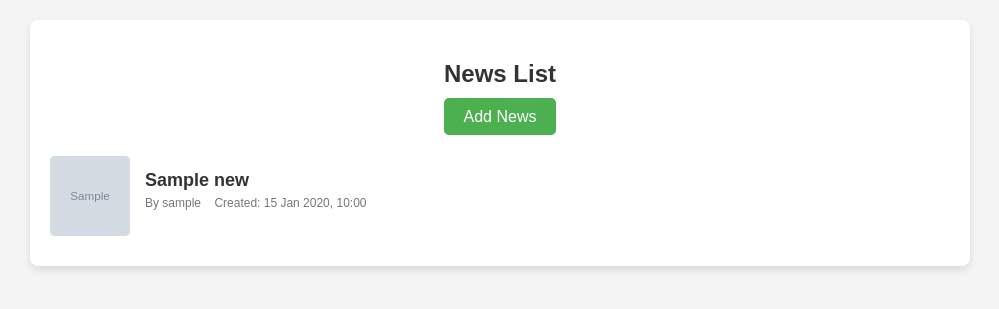
After one commit to Rashidzada/tech_blog, a Django app: template templates/news_list.html in a window 1280 px wide. The commit adds this page. Shown: the top 309 px of the page, without its empty margins (140-1139 px from the left). Run offline with Django 3.2, Linux system fonts and the light colour scheme; the template is opened without the code that fills it: most values are stand-ins (such as "Sample title", 1, 10 or a date in 2020); grey boxes marked "Sample" are stand-in pictures.

Commit message:
I have added news model with all otehr function

```diff
--- a/app/admin.py
+++ b/app/admin.py
@@ -19,3 +19,5 @@ class AdminContact(admin.ModelAdmin):
 @admin.register(models.FeedBack)
 class AdminFeedBack(admin.ModelAdmin):
     list_display = ['name','title','content','data_file']
+
+admin.site.register(models.News)
--- a/app/urls.py
+++ b/app/urls.py
@@ -4,5 +4,8 @@ urlpatterns = [
     path('',views.index, name='index'),
     path('contact/',views.contact,name='contact'),
     path('feedback/',views.feedback,name='feedback'),
-    path('display_feed_back/',views.display_feed_back,name='display_feed_back')
+    path('display_feed_back/',views.display_feed_back,name='display_feed_back'),
+    path('add_news/',views.add_news,name='add_news'),
+    path('news_list/',views.news_list,name='news_list'),
+    path('news_detail/<int:news_id>/',views.news_detail,name='news_detail')
 ]
--- a/templates/index.html
+++ b/templates/index.html
@@ -118,7 +118,7 @@
             <a href="/contact/">Contact</a>
             <a href="/login/">Login</a>
             <a href="{% url 'feedback'%}">FeedBack</a>
-            <a href="/register/">Register</a>
+            <a href="{% url 'add_news'%}">Add News</a>
         </nav>
     </div>
 
--- /dev/null
+++ b/templates/news_list.html
@@ -0,0 +1,140 @@
+<!DOCTYPE html>
+<html lang="en">
+<head>
+    <meta charset="UTF-8">
+    <meta name="viewport" content="width=device-width, initial-scale=1.0">
+    <title>News List</title>
+    <style>
+        body {
+            font-family: Arial, sans-serif;
+            background-color: #f4f4f4;
+            margin: 0;
+            padding: 0;
+        }
+
+        .container {
+            max-width: 900px;
+            margin: 20px auto;
+            background: #ffffff;
+            border-radius: 8px;
+            box-shadow: 0 4px 8px rgba(0, 0, 0, 0.1);
+            padding: 20px;
+        }
+
+        h2 {
+            text-align: center;
+            margin-bottom: 20px;
+            color: #333;
+        }
+
+        .news-item {
+            display: flex;
+            align-items: center;
+            border-bottom: 1px solid #ddd;
+            padding: 10px 0;
+        }
+
+        .news-item:last-child {
+            border-bottom: none;
+        }
+
+        .news-image {
+            width: 80px;
+            height: 80px;
+            background-color: #eee;
+            border-radius: 5px;
+            margin-right: 15px;
+            flex-shrink: 0;
+        }
+
+        .news-image img {
+            width: 100%;
+            height: 100%;
+            object-fit: cover;
+            border-radius: 5px;
+        }
+
+        .news-details {
+            flex-grow: 1;
+        }
+
+        .news-title {
+            font-size: 18px;
+            font-weight: bold;
+            color: #333;
+            margin: 0;
+        }
+
+        .news-title a {
+            text-decoration: none;
+            color: #333;
+        }
+
+        .news-title a:hover {
+            color: #007BFF;
+        }
+
+        .news-meta {
+            font-size: 12px;
+            color: #777;
+            margin-top: 5px;
+        }
+
+        .news-meta span {
+            margin-right: 10px;
+        }
+
+        .add-news {
+            text-align: center;
+            margin: 20px 0;
+        }
+
+        .add-news a {
+            text-decoration: none;
+            background: #4CAF50;
+            color: white;
+            padding: 10px 20px;
+            border-radius: 5px;
+            font-size: 16px;
+        }
+
+        .add-news a:hover {
+            background: #45a049;
+        }
+    </style>
+</head>
+<body>
+    <div class="container">
+        <h2>News List</h2>
+
+        <!-- Add News Button -->
+        <div class="add-news">
+            <a href="{% url 'add_news' %}">Add News</a>
+        </div>
+
+        <!-- News Items -->
+        {% for news in news_list %}
+        <div class="news-item">
+            <div class="news-image">
+                {% if news.image %}
+                <img src="{{ news.image.url }}" alt="{{ news.title }}">
+                {% else %}
+                <img src="https://via.placeholder.com/80" alt="No Image">
+                {% endif %}
+            </div>
+            <div class="news-details">
+                <p class="news-title">
+                    <a href="{% url 'news_detail' news.id %}">{{ news.title }}</a>
+                </p>
+                <p class="news-meta">
+                    <span>By {{ news.user.username }}</span>
+                    <span>Created: {{ news.created_at|date:"d M Y, H:i" }}</span>
+                </p>
+            </div>
+        </div>
+        {% empty %}
+        <p>No news available. Please <a href="{% url 'add_news' %}">add some news</a>.</p>
+        {% endfor %}
+    </div>
+</body>
+</html>
```
Also changed, not shown: app/models.py (+14 -0 lines), app/views.py (+30 -0 lines), templates/add_news.html (added, +104 -0 lines), templates/news_detail.html (added, +137 -0 lines), app/migrations/0005_news.py (added), db.sqlite3, media/news_images/bird_image.jpg (added), media/news_images/first_desing_phto.png (added), media/news_images/post2-edited.png (added), media/news_images/post2-edited_07Y9bxO.png (added), media/news_images/post2.png (added).
